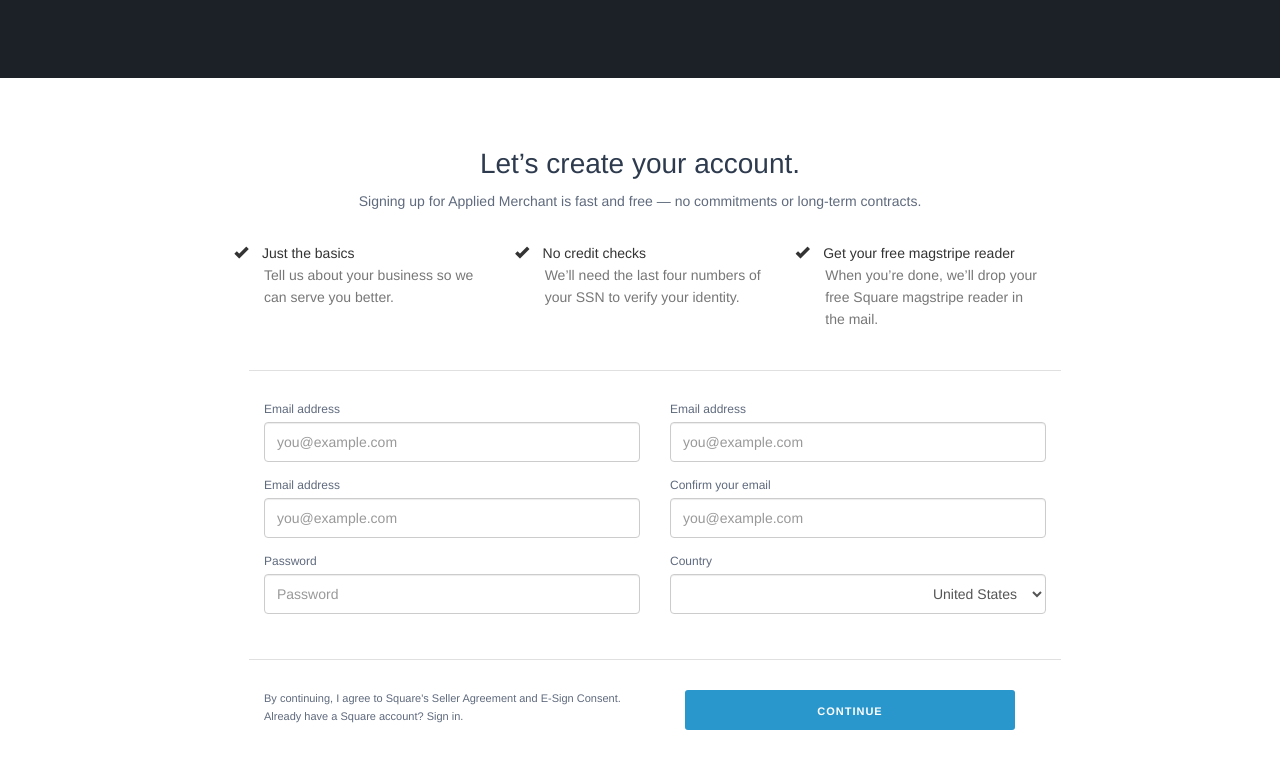
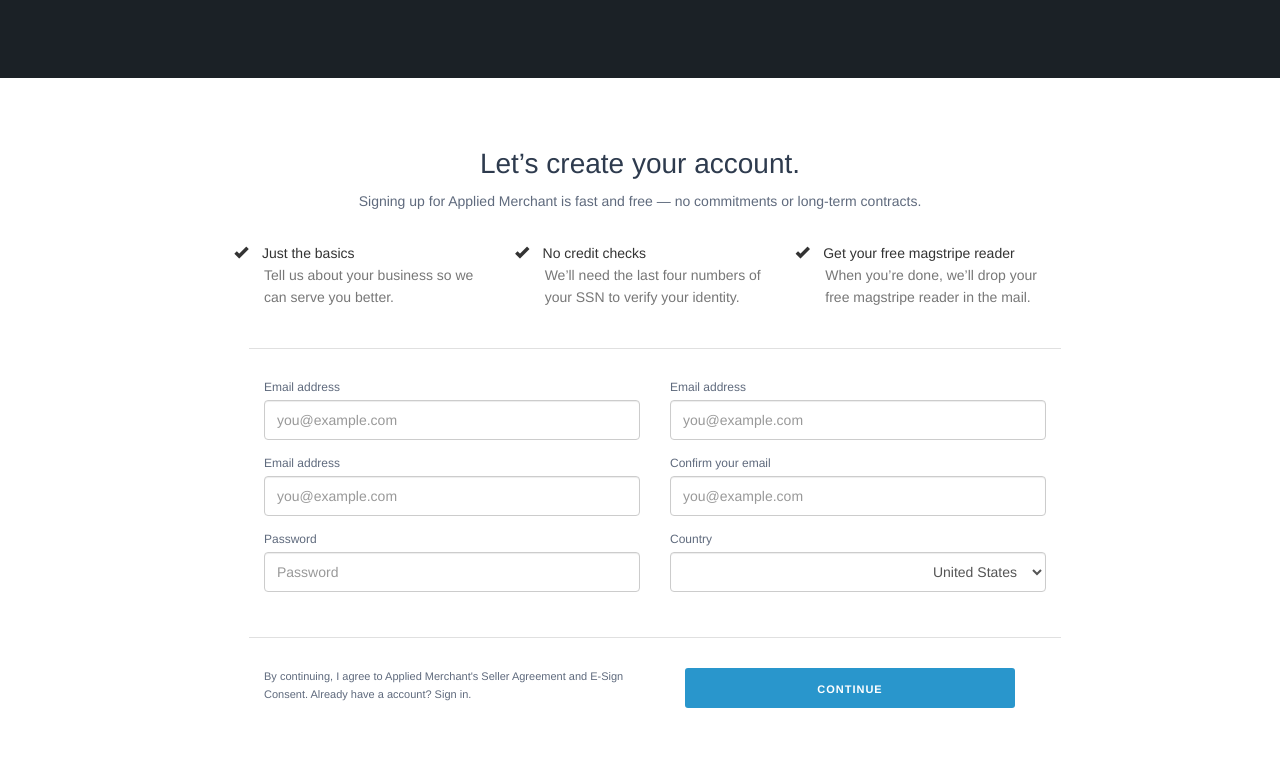
Before and after one commit to appliedmerchantsystems/appliedmerchantsystems.github.io, a plain HTML site: page index.html in a window 1280 px wide. Drawn offline with nearby package versions, Linux system fonts and the light colour scheme.

Commit message:
Remove Square

```diff
--- a/index.html
+++ b/index.html
@@ -54,7 +54,7 @@
         <span class="glyphicon glyphicon-ok"><!--check icon--></span>
         <h5>Get your free magstripe reader</h5>
         <p class="text-muted">
-          When you’re done, we’ll drop your free Square magstripe reader in the mail.
+          When you’re done, we’ll drop your free magstripe reader in the mail.
         </p>
       </div>
       <div class=row></div>
@@ -266,7 +266,7 @@
             <div class="form_footer form-group ">
                <div class="col-md-6">
                <p>
-               By continuing, I agree to Square's Seller Agreement and E-Sign Consent. Already have a Square account? Sign in.
+               By continuing, I agree to Applied Merchant's Seller Agreement and E-Sign Consent. Already have a account? Sign in.
                </p>
                </div>
                <div class="btn-group btn_submit_div col-md-6">
```
